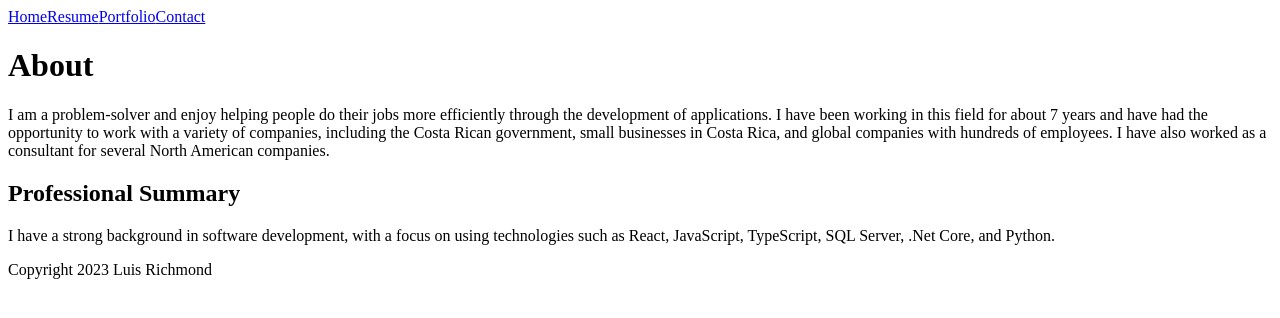
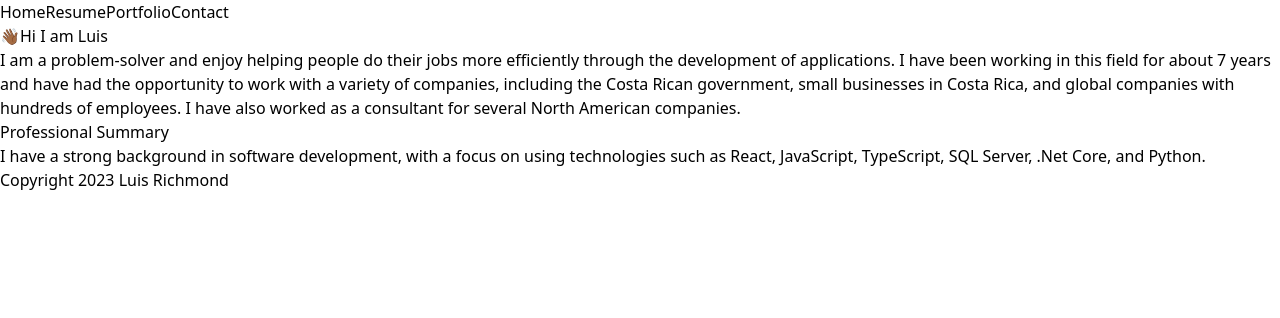
Before and after one commit to lalrg/site-v2, a Next.js app in the folder site-nextjs/: page / in a window 1280 px wide. Shown: the top 318 px of the page. Built offline with nearby package versions, Linux system fonts and the light colour scheme.

Commit message:
add tailwind

```diff
--- a/site-nextjs/pages/_app.tsx
+++ b/site-nextjs/pages/_app.tsx
@@ -1,5 +1,6 @@
 import type { AppProps } from 'next/app'
 import Layout from '../components/shared/layout'
+import '../styles/global.css'
 
 export default function App({ Component, pageProps }: AppProps) {
   return <Layout><Component {...pageProps} /></Layout>
--- a/site-nextjs/pages/index.tsx
+++ b/site-nextjs/pages/index.tsx
@@ -1,7 +1,7 @@
 export default function Home() {
   return (
     <main>
-      <h1>About</h1>
+      <h1>👋🏾Hi I am Luis</h1>
       <p>I am a problem-solver and enjoy helping people do their jobs more efficiently through the development of applications. I have been working in this field for about 7 years and have had the opportunity to work with a variety of companies, including the Costa Rican government, small businesses in Costa Rica, and global companies with hundreds of employees. I have also worked as a consultant for several North American companies.</p>
       <h2>Professional Summary</h2>
       <p>I have a strong background in software development, with a focus on using technologies such as React, JavaScript, TypeScript, SQL Server, .Net Core, and Python.</p>
--- /dev/null
+++ b/site-nextjs/postcss.config.js
@@ -0,0 +1,6 @@
+module.exports = {
+  plugins: {
+    tailwindcss: {},
+    autoprefixer: {},
+  },
+}
--- /dev/null
+++ b/site-nextjs/styles/global.css
@@ -0,0 +1,3 @@
+@tailwind base;
+@tailwind components;
+@tailwind utilities;
--- /dev/null
+++ b/site-nextjs/tailwind.config.js
@@ -0,0 +1,11 @@
+/** @type {import('tailwindcss').Config} */
+module.exports = {
+  content: [
+    "./pages/**/*.{js,ts,jsx,tsx}",
+    "./components/**/*.{js,ts,jsx,tsx}",
+  ],
+  theme: {
+    extend: {},
+  },
+  plugins: [],
+}
```
Also changed, not shown: site-nextjs/package.json (+6 -1 lines), 1 other file (tests, documents, lock files or other folders).
